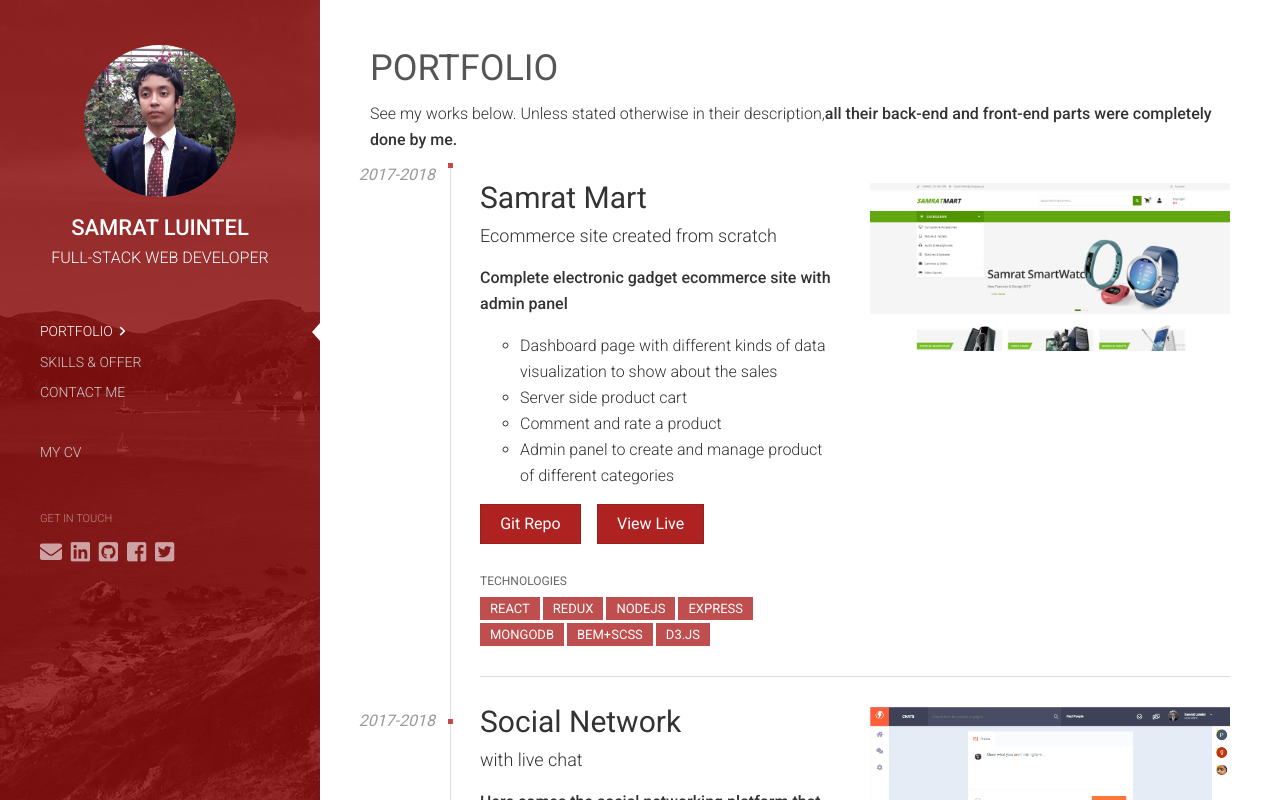
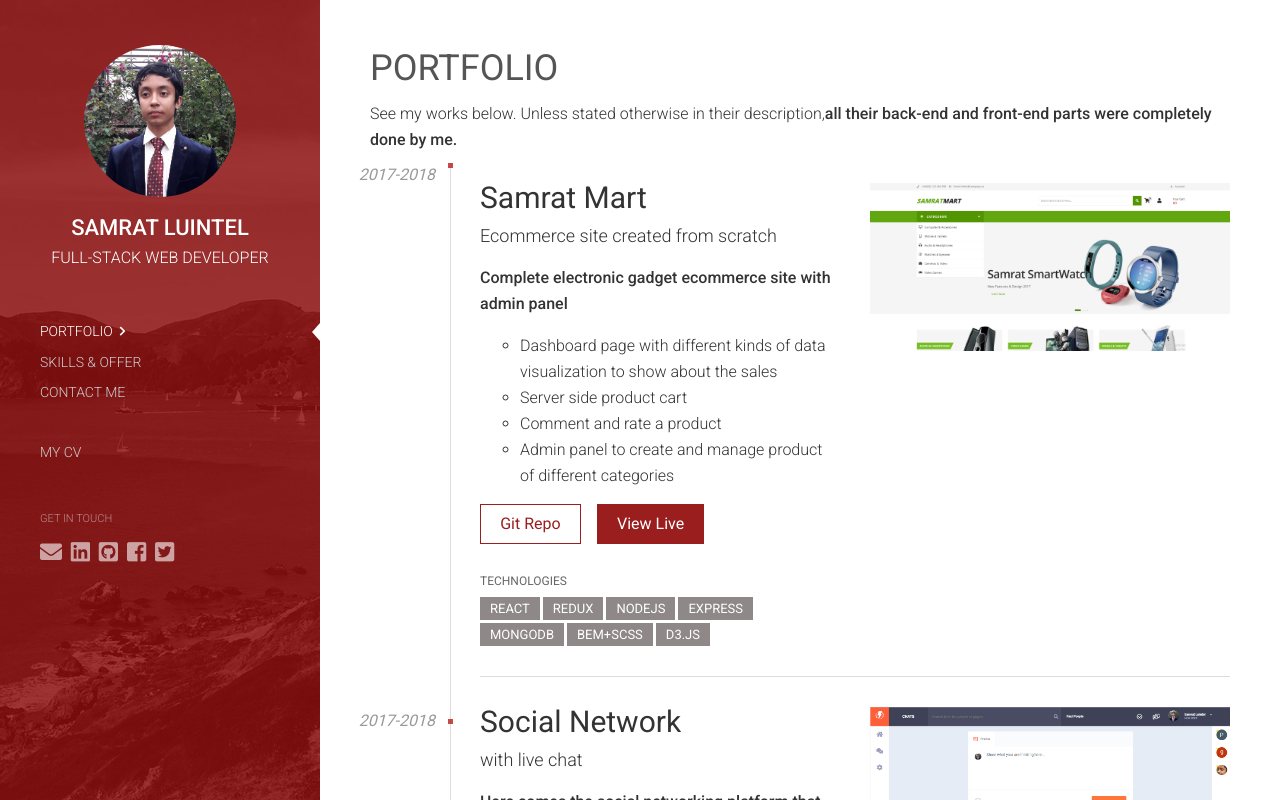
Before and after one commit to SamratLuintel/ReactPortfolio, a React (Create React App) app: page /portfolio in a window 1280 px wide. Shown: the top 800 px of the page. Built offline with nearby package versions, Linux system fonts and the light colour scheme.

Commit message:
Color tuned on projects section

```diff
--- a/src/components/Portfolio/ProjectsTimeline/SingleProjectCard/SingleProjectCard.js
+++ b/src/components/Portfolio/ProjectsTimeline/SingleProjectCard/SingleProjectCard.js
@@ -46,13 +46,15 @@ class SingleProjectCard extends Component {
 
             <div
               onClick={this.redirectToRepo}
-              className="SingleProjectCard__details-btn"
+              className="SingleProjectCard__details-btn SingleProjectCard__details-btn--only-outline"
+              role="button"
             >
               Git Repo
             </div>
             <div
               onClick={this.redirectToLink}
               className="SingleProjectCard__details-btn"
+              role="button"
             >
               View Live
             </div>
--- a/src/components/Portfolio/ProjectsTimeline/SingleProjectCard/_SingleProjectCard.scss
+++ b/src/components/Portfolio/ProjectsTimeline/SingleProjectCard/_SingleProjectCard.scss
@@ -127,7 +127,7 @@
 }
 
 .SingleProjectCard__details-btn {
-  background-color: #af2222;
+  background-color: #9a1e1e;
   border: 1px solid #9a1e1e;
   color: #fff;
   padding: 0.7em 1.2em;
@@ -136,8 +136,21 @@
   margin-right: 1em;
   display: inline-block;
   cursor: pointer;
+  transition: 0.3s all ease-in-out;
+
   &:hover {
-    text-decoration: underline;
+    background-color: #fff;
+    color: #9a1e1e;
+  }
+}
+
+.SingleProjectCard__details-btn--only-outline {
+  background-color: #fff;
+  color: #9a1e1e;
+  transition: 0.3s all ease-in-out;
+  &:hover {
+    background-color: #9a1e1e;
+    color: #fff;
   }
 }
 
@@ -160,7 +173,7 @@
 
 .SingleProjectCard__single-tech-tag {
   display: inline-block;
-  background-color: rgba(175, 34, 34, 0.8);
+  background-color: #8e8888;
   color: #fff;
   padding: 4px 10px;
   font-size: 13px;
@@ -168,9 +181,6 @@
   margin-right: 3px;
   margin-top: 3px;
   cursor: pointer;
-  &:hover {
-    text-decoration: underline;
-  }
 }
 
 .SingleProjectCard__image-section {
```
